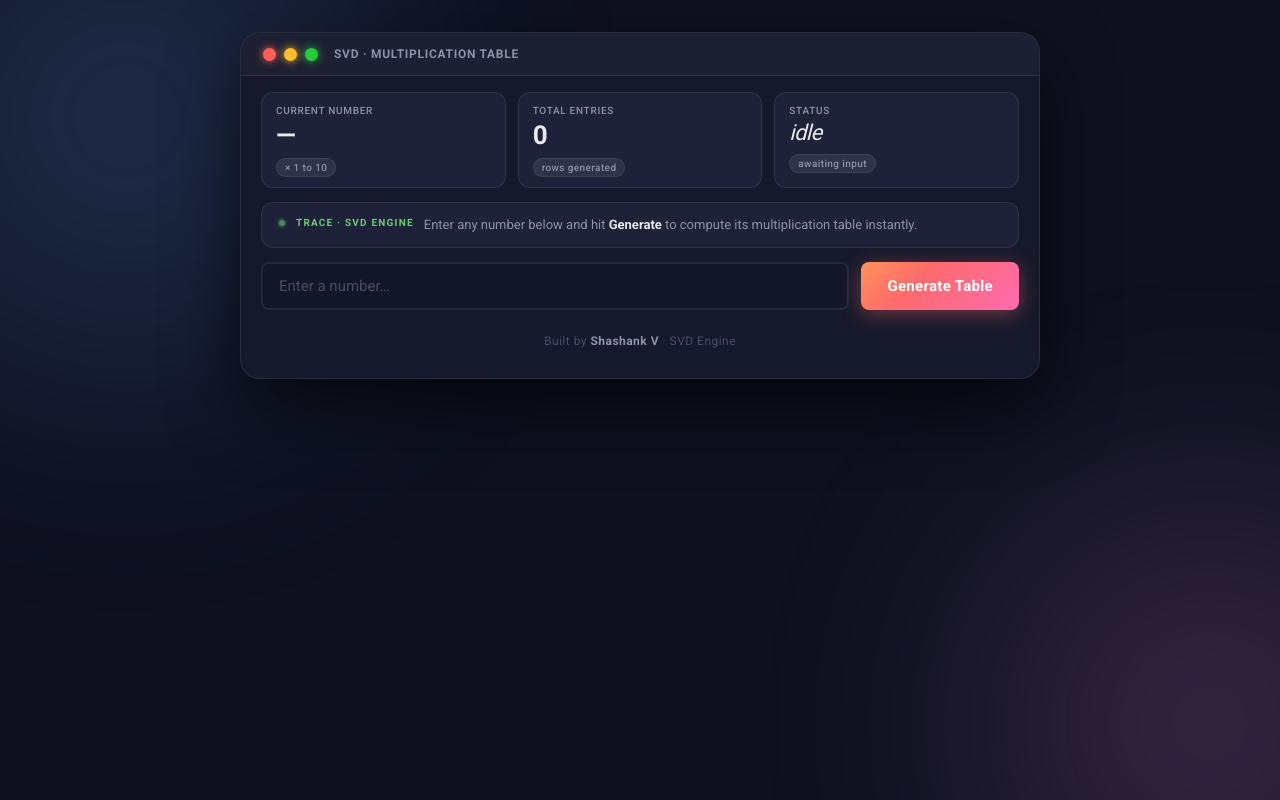
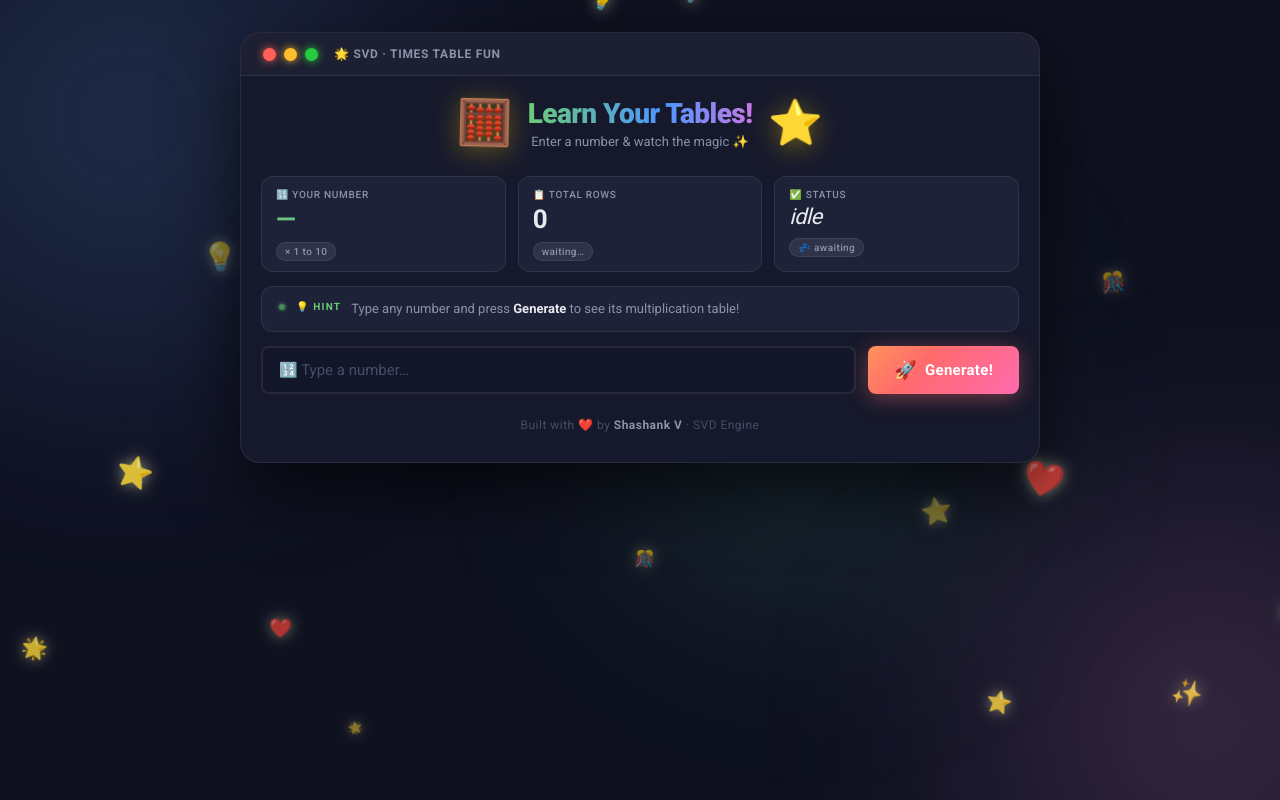
Before and after one commit to Shashank-v19/Tables-learning, a Flask app: page / in a window 1280 px wide. Run offline with Flask 3, Linux system fonts and the light colour scheme.

Commit message:
Update index.html for improved user engagement

```diff
--- a/templates/index.html
+++ b/templates/index.html
@@ -3,8 +3,8 @@
 <head>
     <meta charset="UTF-8">
     <meta name="viewport" content="width=device-width, initial-scale=1.0">
-    <meta name="description" content="Multiplication Table Generator — A sleek dark dashboard to generate multiplication tables instantly.">
-    <title>Multiplication Table · SVD</title>
+    <meta name="description" content="Fun Multiplication Table Generator for kids — learn tables with animations!">
+    <title>Times Table Fun · SVD</title>
     <link rel="preconnect" href="https://fonts.googleapis.com">
     <link rel="preconnect" href="https://fonts.gstatic.com" crossorigin>
     <link href="https://fonts.googleapis.com/css2?family=Roboto:wght@300;400;500;700;900&display=swap" rel="stylesheet">
@@ -12,9 +12,16 @@
 </head>
 <body>
 
+    <!-- Floating star particles (injected by JS) -->
+    <div id="star-field"></div>
+
+    <!-- Confetti container -->
+    <div id="confetti-box"></div>
+
     <!-- Background ambient blobs -->
     <div class="bg-blob blob-1"></div>
     <div class="bg-blob blob-2"></div>
+    <div class="bg-blob blob-3"></div>
 
     <div class="shell">
 
@@ -23,36 +30,46 @@
             <span class="dot dot-red"></span>
             <span class="dot dot-yellow"></span>
             <span class="dot dot-green"></span>
-            <span class="window-title">SVD · Multiplication Table</span>
+            <span class="window-title">🌟 SVD · Times Table Fun</span>
+        </div>
+
+        <!-- Mascot + Hero heading -->
+        <div class="hero">
+            <div class="mascot" id="mascot">🧮</div>
+            <div class="hero-text">
+                <h1 class="hero-title rainbow-text">Learn Your Tables!</h1>
+                <p class="hero-sub">Enter a number &amp; watch the magic ✨</p>
+            </div>
+            <div class="mascot mascot-right" id="mascot-right">⭐</div>
         </div>
 
         <!-- Stat cards row -->
         <div class="stat-row">
             <div class="stat-card" id="card-number">
-                <p class="stat-label">Current Number</p>
-                <h2 class="stat-value" id="display-number">—</h2>
-                <span class="stat-badge" id="badge-range">× 1 to 10</span>
+                <p class="stat-label">🔢 Your Number</p>
+                <h2 class="stat-value rainbow-text" id="display-number">—</h2>
+                <span class="stat-badge">× 1 to 10</span>
             </div>
             <div class="stat-card" id="card-entries">
-                <p class="stat-label">Total Entries</p>
+                <p class="stat-label">📋 Total Rows</p>
                 <h2 class="stat-value">{% if table %}10{% else %}0{% endif %}</h2>
-                <span class="stat-badge">rows generated</span>
+                <span class="stat-badge">{% if table %}🎉 done!{% else %}waiting…{% endif %}</span>
             </div>
             <div class="stat-card" id="card-status">
-                <p class="stat-label">Status</p>
+                <p class="stat-label">✅ Status</p>
                 <h2 class="stat-value status-text">{% if table %}ready{% else %}idle{% endif %}</h2>
-                <span class="stat-badge">{% if table %}v2.14 stable{% else %}awaiting input{% endif %}</span>
+                <span class="stat-badge">{% if table %}🚀 v2.14 stable{% else %}💤 awaiting{% endif %}</span>
             </div>
         </div>
 
-        <!-- Trace / insight bar -->
+        <!-- Trace bar -->
         <div class="trace-bar">
             <span class="trace-dot"></span>
-            <span class="trace-label">TRACE · SVD ENGINE</span>
+            <span class="trace-label">💡 HINT</span>
             {% if table %}
-            <p class="trace-text">Table generated successfully — <strong>10 rows</strong> computed. Enter a new number to regenerate.</p>
+            <p class="trace-text">🎊 Table ready — <strong>10 rows</strong> generated! Try another number!</p>
             {% else %}
-            <p class="trace-text">Enter any number below and hit <strong>Generate</strong> to compute its multiplication table instantly.</p>
+            <p class="trace-text">Type any number and press <strong>Generate</strong> to see its multiplication table!</p>
             {% endif %}
         </div>
 
@@ -62,18 +79,27 @@
                 type="number"
                 name="number"
                 id="number-input"
-                placeholder="Enter a number…"
+                placeholder="🔢 Type a number…"
                 required
                 autocomplete="off"
+                min="1"
+                max="100"
             >
-            <button type="submit" id="generate-btn">Generate Table</button>
+            <button type="submit" id="generate-btn">
+                <span class="btn-icon">🚀</span>
+                <span>Generate!</span>
+            </button>
         </form>
 
         <!-- Results -->
         {% if table %}
+        <div class="celebrate-banner" id="celebrate-banner">
+            🎉 Awesome! Here's the table! 🎉
+        </div>
         <div class="result-grid" id="result-grid">
             {% for line in table %}
-            <div class="result-card" style="--i: {{ loop.index }}">
+            <div class="result-card" style="--i: {{ loop.index }}" id="rcard-{{ loop.index }}">
+                <span class="result-emoji">{{ ["🌟","⭐","💫","✨","🔥","🎯","💥","🏆","🎈","🎊"][loop.index0] }}</span>
                 <span class="result-text">{{ line }}</span>
             </div>
             {% endfor %}
@@ -81,19 +107,61 @@
         {% endif %}
 
         <!-- Footer -->
-        <p class="footer-text">Built by <strong>Shashank V</strong> · SVD Engine</p>
+        <p class="footer-text">Built with ❤️ by <strong>Shashank V</strong> · SVD Engine</p>
     </div>
 
     <script>
-        // Live preview of typed number in the stat card
-        const input = document.getElementById('number-input');
+    /* ── Floating Stars ── */
+    (function spawnStars() {
+        const field = document.getElementById('star-field');
+        const EMOJIS = ['⭐','🌟','💫','✨','🔥','🎈','🎊','🏆','❤️','💡'];
+        for (let i = 0; i < 22; i++) {
+            const s = document.createElement('div');
+            s.className = 'star';
+            s.textContent = EMOJIS[Math.floor(Math.random() * EMOJIS.length)];
+            s.style.cssText = `
+                left:${Math.random()*100}vw;
+                top:${Math.random()*100}vh;
+                font-size:${12 + Math.random()*18}px;
+                animation-duration:${4 + Math.random()*6}s;
+                animation-delay:${Math.random()*5}s;
+                opacity:${0.25 + Math.random()*0.45};
+            `;
+            field.appendChild(s);
+        }
+    })();
+
+    /* ── Confetti burst ── */
+    function launchConfetti() {
+        const box   = document.getElementById('confetti-box');
+        const colors = ['#ff6b6b','#ffd93d','#6bcb77','#4d96ff','#ff6bd6','#ffffff'];
+        box.innerHTML = '';
+        for (let i = 0; i < 80; i++) {
+            const c = document.createElement('div');
+            c.className = 'confetti-piece';
+            c.style.cssText = `
+                left:${Math.random()*100}vw;
+                background:${colors[Math.floor(Math.random()*colors.length)]};
+                width:${6+Math.random()*8}px;
+                height:${6+Math.random()*8}px;
+                border-radius:${Math.random()>0.5?'50%':'3px'};
+                animation-duration:${1.2+Math.random()*1.5}s;
+                animation-delay:${Math.random()*0.6}s;
+            `;
+            box.appendChild(c);
+        }
+        setTimeout(() => box.innerHTML = '', 3000);
+    }
+
+    /* ── Live number display ── */
+    const input   = document.getElementById('number-input');
     const display = document.getElementById('display-number');
 
     {% if table %}
-        // If table already exists, show the submitted number from first entry
     const firstLine = {{ table | tojson }}[0];
     const match = firstLine.match(/^(\d+)/);
     if (match) display.textContent = match[1];
+    launchConfetti();
     {% endif %}
 
     if (input) {
@@ -101,6 +169,38 @@
             display.textContent = input.value || '—';
         });
     }
+
+    /* ── Button click effect ── */
+    const form = document.getElementById('table-form');
+    const btn  = document.getElementById('generate-btn');
+    if (form && btn) {
+        form.addEventListener('submit', () => {
+            btn.classList.add('btn-loading');
+            btn.innerHTML = '<span class="btn-icon spin">⚙️</span><span>Working…</span>';
+        });
+    }
+
+    /* ── Hover sparkle on result cards ── */
+    document.querySelectorAll('.result-card').forEach(card => {
+        card.addEventListener('mouseenter', () => {
+            const spark = document.createElement('span');
+            spark.className = 'sparkle';
+            spark.textContent = ['✨','💥','⭐','🌟'][Math.floor(Math.random()*4)];
+            card.appendChild(spark);
+            setTimeout(() => spark.remove(), 700);
+        });
+    });
+
+    /* ── Mascot bounce on hover over hero ── */
+    const mascot = document.getElementById('mascot');
+    const mascotR = document.getElementById('mascot-right');
+    [mascot, mascotR].forEach(m => {
+        if (!m) return;
+        m.addEventListener('click', () => {
+            m.classList.add('mascot-spin');
+            setTimeout(() => m.classList.remove('mascot-spin'), 800);
+        });
+    });
     </script>
 </body>
 </html>
```
Lines whose indentation alone changed are shown as unchanged.
